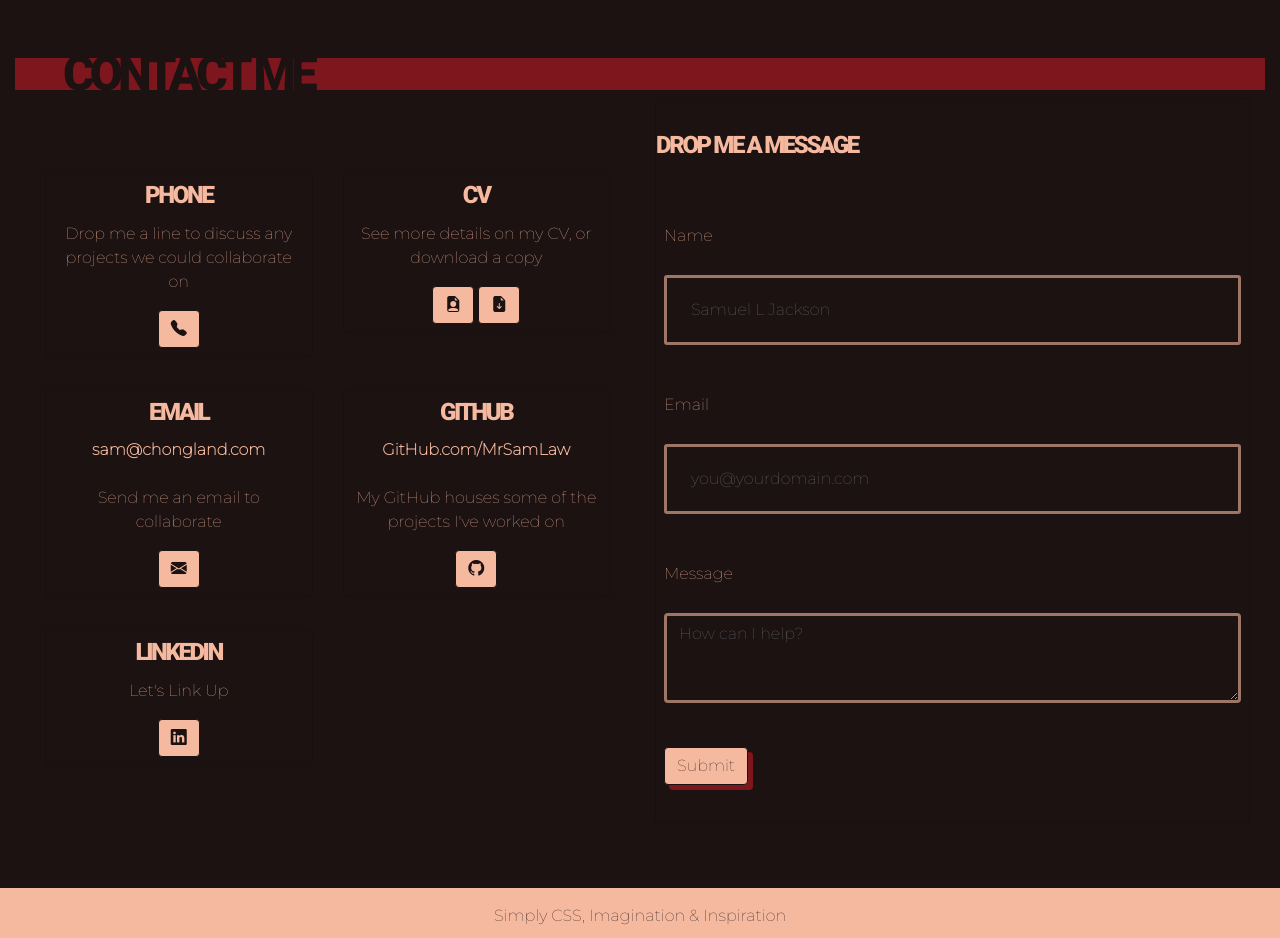
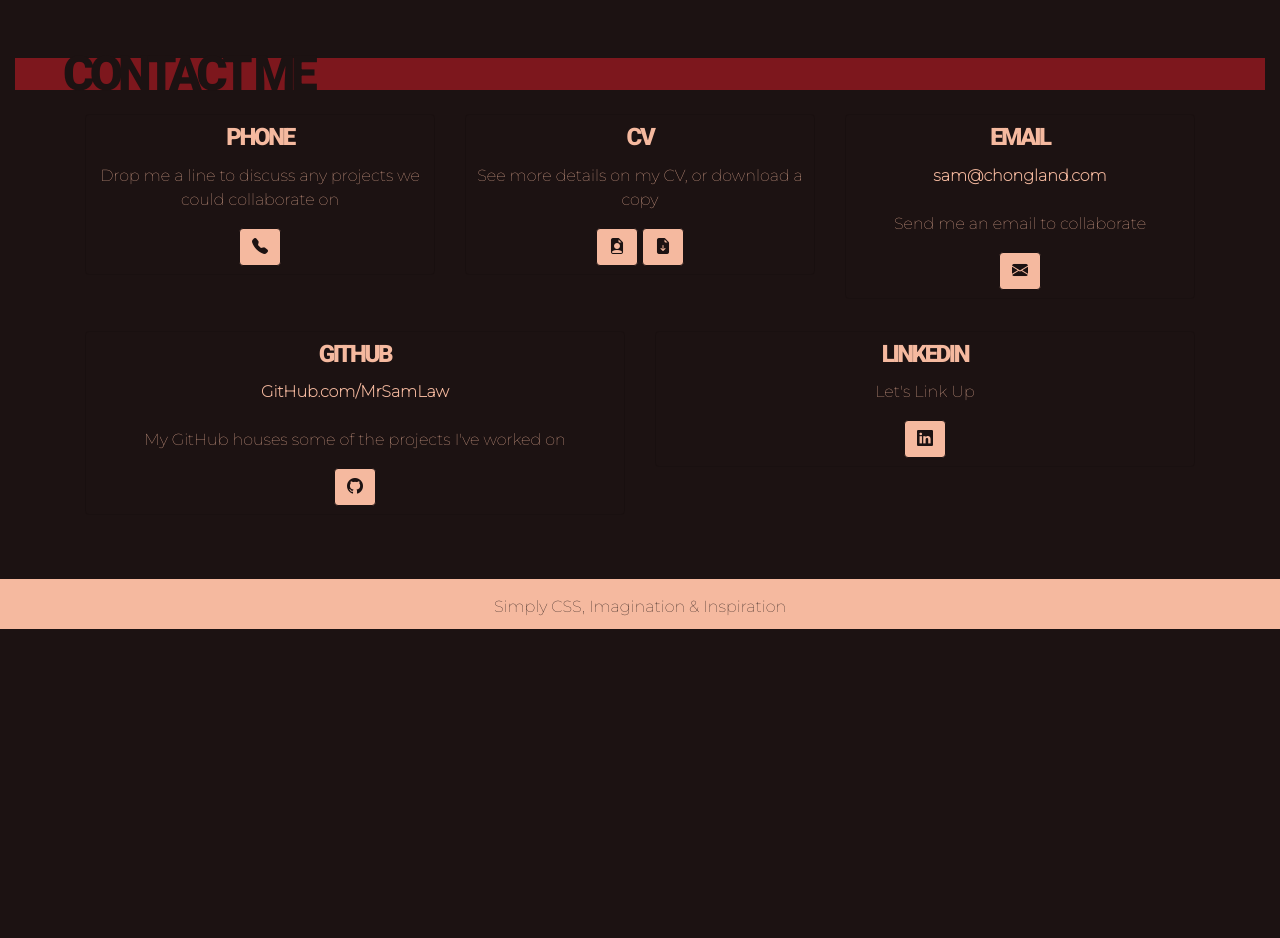
Before and after one commit to MrSamLaw/16-ProfessionalMaterials, a plain HTML site: page index.html in a window 1280 px wide. Shown: the part 2960-3898 px from the top of the page. After the commit the page ends 3589 px from the top, so only its background shows below. Drawn offline with nearby package versions, Linux system fonts and the light colour scheme.

Commit message:
remove Contact Form, re-style contact section

```diff
--- a/assets/css/style.css
+++ b/assets/css/style.css
@@ -1,10 +1,14 @@
-:root{
-    --color-darkred:#1c1212;
-    --color-288red:#bf1c26;
-    --color-288redalpha:rgba(191,28,38,.6);
-    --color-creamred:#f5b99f;
-    --color-creamredalpha:rgba(245,185,159,.6);
+:root {
+  --color-darkred: #1c1212;
+  --color-288red: #bf1c26;
+  --color-288redalpha: rgba(191, 28, 38, 0.6);
+  --color-creamred: #f5b99f;
+  --color-creamredalpha: rgba(245, 185, 159, 0.6);
 }
+
+/* * {
+  border: 0.5px solid #fff;
+} */
 
 html {
   scroll-behavior: smooth;
@@ -17,18 +21,23 @@ a {
 body {
   background-color: var(--color-darkred);
   color: var(--color-creamred);
-    font-family: 'Montserrat', Arial, sans-serif;
+  font-family: "Montserrat", Arial, sans-serif;
 }
 
-h1, h2, h3, h4, h5, h6 {
-    font-family: 'Roboto', "Franklin Gothic Medium", Tahoma, sans-serif;
+h1,
+h2,
+h3,
+h4,
+h5,
+h6 {
+  font-family: "Roboto", "Franklin Gothic Medium", Tahoma, sans-serif;
   text-transform: uppercase;
-    letter-spacing:-0.1em;
+  letter-spacing: -0.1em;
 }
 
 /* Breakpoint guidelines */
 #wrapper {
-    width:95%;
+  width: 95%;
   margin: 0 auto;
 }
 
@@ -48,8 +57,8 @@ header {
 }
 
 .navbar {
-    top:0;
-    min-height:50px;
+  top: 0;
+  min-height: 50px;
   background-color: var(--color-288red);
   border-bottom: 3px solid var(--color-288redalpha);
   /* z-index:99; */
@@ -65,24 +74,24 @@ header {
     right: 5px;
 } */
 .burger-menu input#open-menu {
-    display:none;
+  display: none;
   padding: 5px;
   position: absolute;
-    top:5px;
-    right:5px;
+  top: 5px;
+  right: 5px;
 }
 .menu-content {
   text-align: center;
-    max-height:0;
-    overflow:hidden;
+  max-height: 0;
+  overflow: hidden;
 }
 .menu-content li {
-    padding: 4px 0
+  padding: 4px 0;
 }
 .menu-content a {
   text-decoration: none;
   text-transform: uppercase;
-    color:var(--color-creamred);
+  color: var(--color-creamred);
 }
 .menu-content a:hover {
   color: var(--color-darkred);
@@ -98,32 +107,30 @@ input:checked ~ .menu-content {
   padding: 0 3rem;
   margin-top: 50px;
   line-height: 2rem;
-    font-size:3rem;
+  font-size: 3rem;
   background-color: var(--color-288redalpha);
-    color:var(--color-darkred);
+  color: var(--color-darkred);
 }
 
 .responsive {
   max-width: 100%;
-    height:auto;
+  height: auto;
 }
-
 
 .contact-form {
   color: var(--color-creamred);
 }
 
 .contact-form h4 {
-    padding:0;
-    margin:0;
-    text-transform:uppercase;
-    margin:2rem 0 1rem
+  padding: 0;
+  margin: 0;
+  text-transform: uppercase;
+  margin: 2rem 0 1rem;
 }
 
-
 form {
-    font-size:4rem;
-    width:100%;
+  font-size: 4rem;
+  width: 100%;
   color: var(--color-creamredalpha);
 }
 
@@ -131,60 +138,61 @@ form {
   color: var(--color-creamredalpha);
 }
 
-input, textarea {
+input,
+textarea {
   font-size: 2rem;
 }
 
-form input[type=email],
-form input[type=text],
+form input[type="email"],
+form input[type="text"],
 form textarea,
 form select {
-    appearance:none;
-    border:none;
-    border:3px solid var(--color-creamredalpha)!important;
-    box-sizing:inherit;
-    padding:2rem 1.5rem;
-    width:100%;
-    color:var(--color-288red)!important;
-    outline:0;
-    background-color:transparent!important;
-    transition:.3s border;
-    border-radius:3px;
+  appearance: none;
+  border: none;
+  border: 3px solid var(--color-creamredalpha) !important;
+  box-sizing: inherit;
+  padding: 2rem 1.5rem;
+  width: 100%;
+  color: var(--color-288red) !important;
+  outline: 0;
+  background-color: transparent !important;
+  transition: 0.3s border;
+  border-radius: 3px;
 }
 
-form input[type=email]:focus,
-form input[type=text]:focus,
+form input[type="email"]:focus,
+form input[type="text"]:focus,
 form textarea:focus,
 form select:focus {
-    border:3px solid var(--color-288redalpha);
+  border: 3px solid var(--color-288redalpha);
 }
 
 form label {
-    display:block;
-    font-size:1rem;
-    padding:2.5rem 0 1.2rem;
-    color:var(--color-creamred);
+  display: block;
+  font-size: 1rem;
+  padding: 2.5rem 0 1.2rem;
+  color: var(--color-creamred);
 }
 
 form label.required:after {
-    color:red;
-    content:' *';
+  color: red;
+  content: " *";
 }
 form button {
-    border:3px solid var(--color-creamredalpha);
-    background-color:transparent;
-    padding:1rem 1.5rem;
-    color:var(--color-creamred);
-    font-weight:700;
-    font-size:1.4rem;
-    border-radius:3px;
-    transition:.3s border,.3s color;
-    box-shadow:5px 5px var(--color-288redalpha);
+  border: 3px solid var(--color-creamredalpha);
+  background-color: transparent;
+  padding: 1rem 1.5rem;
+  color: var(--color-creamred);
+  font-weight: 700;
+  font-size: 1.4rem;
+  border-radius: 3px;
+  transition: 0.3s border, 0.3s color;
+  box-shadow: 5px 5px var(--color-288redalpha);
 }
 
 form button:hover {
-    border:3px solid var(--color-creamredalpha);
-    color:var(--color-288red);
+  border: 3px solid var(--color-creamredalpha);
+  color: var(--color-288red);
 }
 
 #footer {
--- a/index.html
+++ b/index.html
@@ -101,10 +101,10 @@
                 </header>
                 <div class=" container-fluid">
                     <div class="row align-items-center">
-                        <div class="col-lg-6 col-sm mx-auto">
+                        <div class="col-lg-12 col-md-8 col-sm-8 mx-auto">
                             <div class="container">
                                 <div class="row">
-                                    <div class="col-lg-6 col-sm my-3">
+                                    <div class="col-lg-4 col-md-6 col-sm my-3">
                                         <div class="card card-primary text-center p-2">
                                             <div class="card-block">
                                                 <h4 class="card-title">Phone</h4>
@@ -115,7 +115,7 @@
                                             </div>
                                         </div>
                                     </div>
-                                    <div class="col-lg-6 col-sm my-3">
+                                    <div class="col-lg-4 col-md-6 col-sm my-3">
                                         <div class="card card-info text-center p-2">
                                             <div class="card-block">
                                                 <h4 class="card-title">CV</h4>
@@ -129,7 +129,7 @@
                                             </div>
                                         </div>
                                     </div>
-                                    <div class="col-lg-6 col-sm my-3">
+                                    <div class="col-lg-4 col-md-6 col-sm my-3">
                                         <div class="card card-primary text-center p-2">
                                             <div class="card-block">
                                                 <h4 class="card-title">Email</h4>
@@ -166,25 +166,6 @@
                                 </div>
                             </div>
                         </div>
-                        <div class="col-lg-6 col-md-7 col-sm mx-auto">
-                            <figure class="card contact-form">
-                                <h4 class="card-title">Drop me a message</h4>
-                                <form>
-                                    <div class="form-group p-2">
-                                        <label for="nameInput">Name</label>
-                                        <input type="text" class="form-control my-2" id="nameInput" name="name"
-                                            placeholder="Samuel L Jackson">
-                                        <label for="emailInput">Email</label>
-                                        <input type="text" class="form-control my-2" id="emailInput" name="email"
-                                            placeholder="you@yourdomain.com">
-                                        <label for="messageInput">Message</label>
-                                        <textarea class="form-control" id="messageInput" name="message" rows="3"
-                                            placeholder="How can I help?"></textarea>
-                                        <button type="submit" class="btn btn-primary mt-3">Submit</button>
-                                    </div>
-                                </form>
-                            </figure>
-                        </div>
                     </div>
         </div>
         </section>
```
Lines whose indentation alone changed are shown as unchanged.
